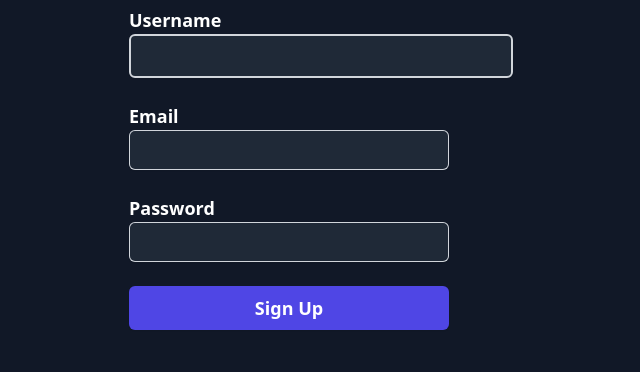
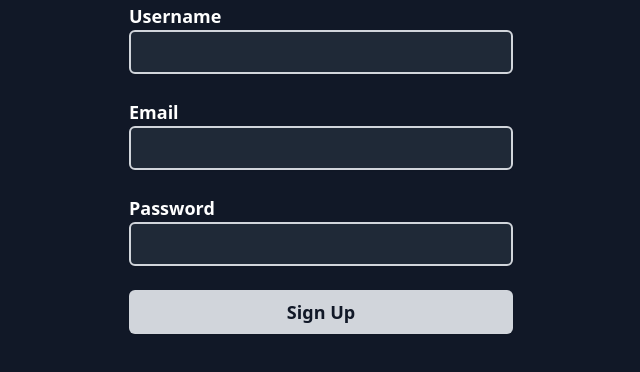
Before and after one commit to bryanalexis24/Safe-Rewards, a plain HTML site: page signup.html in a window 1280 px wide. Shown: the part 304-676 px from the top of the page, without its empty margins (351-991 px from the left). Drawn offline with nearby package versions, Linux system fonts and the light colour scheme.

Commit message:
Completed login & signup pages. Additional chnages are needed.

```diff
--- a/signup.html
+++ b/signup.html
@@ -17,25 +17,26 @@
       <form class="space-y-6" action="#" method="POST">
 
           <div>
-            <label for="email" class="text-white text-lg font-semibold">Username</label>
-            <input id="email" name="email" type="email" autocomplete="email" required class="block w-96 h-11 bg-gray-800 rounded-md border-2 border-gray-300 py-2 pl-3 text-gray-900 shadow-sm placeholder-gray-400 focus:ring-2 focus:ring-inset focus:ring-indigo-600 text-base">
+            <label for="username" class="text-white text-lg font-semibold">Username</label>
+            <input id="email" name="email" type="text" autocomplete="username" required class="block w-96 h-11 bg-gray-800 rounded-md border-2 border-gray-300 py-2 pl-3 text-gray-900 shadow-sm placeholder-gray-400 focus:ring-2 focus:ring-inset focus:ring-indigo-600 text-base">
           </div>
 
 
           <div>
             <label for="email" class="text-white text-lg font-semibold">Email</label>
-            <input id="email" name="email" type="email" autocomplete="email" required class="block w-full bg-gray-800 rounded-md border-0 py-2 pl-3 text-gray-900 shadow-sm ring-1 ring-inset ring-gray-300 placeholder-gray-400 focus:ring-2 focus:ring-inset focus:ring-indigo-600 text-base">
+            <input id="email" name="email" type="email" autocomplete="email" required class="block w-96 h-11 bg-gray-800 rounded-md border-2 border-gray-300 py-2 pl-3 text-gray-900 shadow-sm placeholder-gray-400 focus:ring-2 focus:ring-inset focus:ring-indigo-600 text-base">
           </div>
 
           <div>
-            <label for="email" class="text-white text-lg font-semibold">Password</label>
-            <input id="email" name="email" type="email" autocomplete="email" required class="block w-full bg-gray-800 rounded-md border-0 py-2 pl-3 text-gray-900 shadow-sm ring-1 ring-inset ring-gray-300 placeholder-gray-400 focus:ring-2 focus:ring-inset focus:ring-indigo-600 text-base">
+            <label for="password" class="text-white text-lg font-semibold">Password</label>
+            <input id="password" name="email" type="password" autocomplete="current-password" required class="block w-96 h-11 bg-gray-800 rounded-md border-2 border-gray-300 py-2 pl-3 text-gray-900 shadow-sm placeholder-gray-400 focus:ring-2 focus:ring-inset focus:ring-indigo-600 text-base">
           </div>
 
 
-        <div>
-            <button type="signup" class="w-full bg-indigo-600 rounded-md px-4 py-2 text-lg font-semibold text-white shadow-sm hover:bg-indigo-500 focus:outline-none focus:ring-2 focus:ring-offset-2 focus:ring-indigo-600">Sign Up</button>
+          <div>
+            <button type="signup" class="w-96 h-11 bg-gray-300 rounded-md px-4 py-2 text-lg font-semibold text-gray-900 shadow-sm hover:bg-gray-400 focus:outline-none focus:ring-2 focus:ring-offset-2 focus:ring-indigo-600">Sign Up</button>
           </div>
+
       </form>
 
     </div>
```
Also changed, not shown: login.html (+14 -7 lines).
